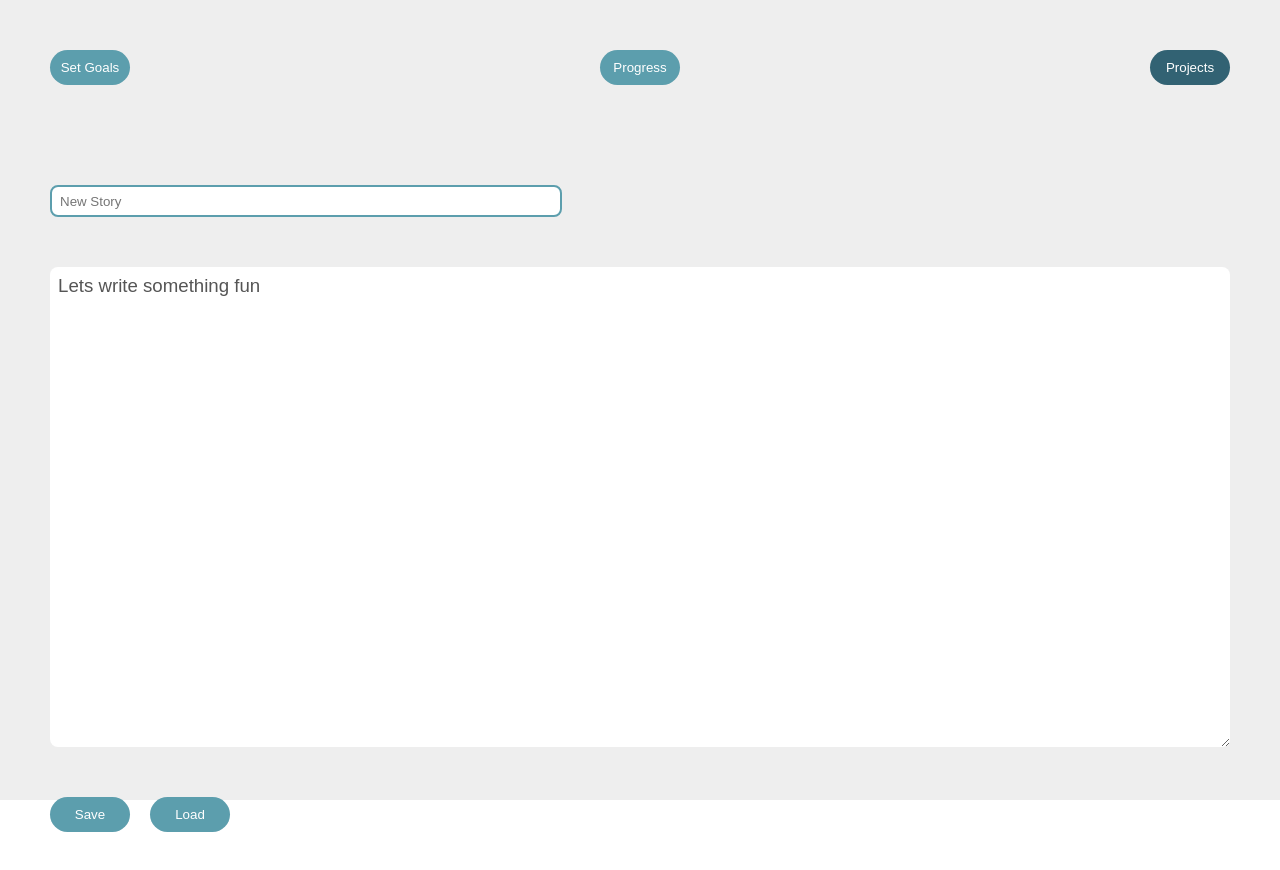
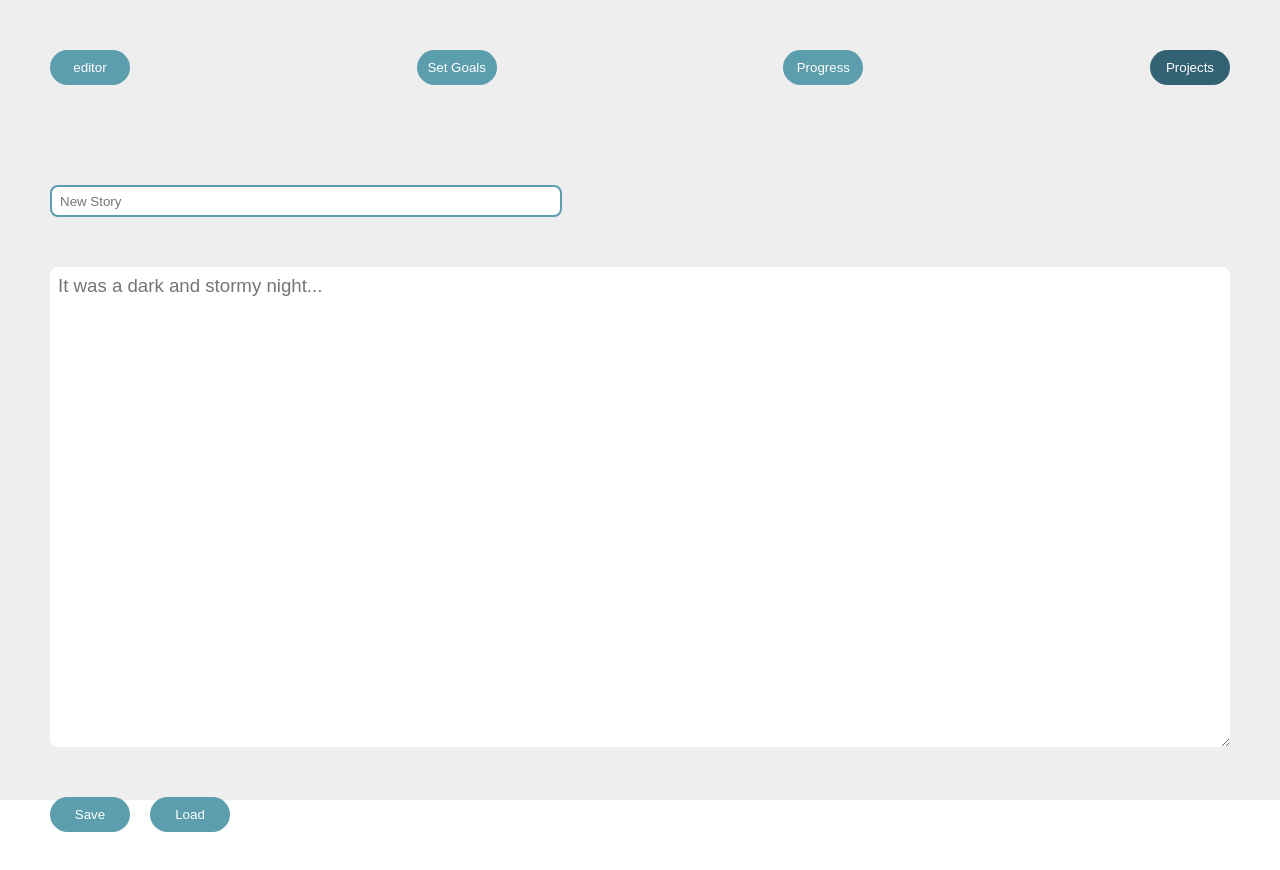
Before and after one commit to Timo-Thees/Capstone, a Next.js app: page / in a window 1280 px wide. Shown: the top 870 px of the page. Built offline with nearby package versions, Linux system fonts and the light colour scheme.

Commit message:
add myProjects page, navigation between myProjects and editor

```diff
--- a/components/Editor.js
+++ b/components/Editor.js
@@ -2,14 +2,13 @@ import styled from "styled-components";
 import {TitleField, TextField} from "./Textfields";
 import {Button} from "./Button";
 
-export default function Editor({saveText, page}) {
+export default function Editor({saveProjects, handleChangePage}) {
   const handleSave = event => {
     event.preventDefault();
     const title = event.target.title.value;
     const text = event.target.text.value;
-    saveText(title, text);
+    saveProjects(title, text);
   };
-  if (page === "editor") {
   return (
     <div>
       <Form onSubmit={handleSave}>
@@ -23,19 +22,14 @@ export default function Editor({saveText, page}) {
           name="text"
           id="text"
           placeholder="It was a dark and stormy night..."
-          >
-            Lets write something fun
-          </TextField>
+        ></TextField>
         <ButtonContainer>
           <Button type="submit">Save</Button>
-            <Button>Load</Button>
+          <Button onClick={() => handleChangePage("my projects")}>Load</Button>
         </ButtonContainer>
       </Form>
     </div>
   );
-  } else {
-    return;
-  }
 }
 
 const Form = styled.form`
--- a/components/Navigation.js
+++ b/components/Navigation.js
@@ -5,6 +5,7 @@ import {ActiveButton} from "./Button";
 export default function Navigation({handleChangePage, page}) {
   return (
     <Nav>
+      <Button>{page}</Button>
       {page === "goals" ? (
         <ActiveButton onClick={() => handleChangePage("goals")}>
           Set Goals
--- a/pages/index.js
+++ b/pages/index.js
@@ -6,10 +6,10 @@ import Projects from "../components/Projects";
 import {useState} from "react";
 import styled from "styled-components";
 
-function saveText(title = "Unnamed Document", text) {
-  const saveItem = {title: title, text: text};
-  localStorage.setItem("writeNow save files", JSON.stringify(saveItem));
-}
+// function saveText(title = "Unnamed Document", text) {
+//   const saveItem = {title: title, text: text};
+//   localStorage.setItem("writeNow save files", JSON.stringify(saveItem));
+// }
 
 export default function Home() {
   const [page, setPage] = useState("editor");
@@ -25,8 +25,19 @@ export default function Home() {
       <Navigation handleChangePage={handleChangePage} page={page} />
       {page === "goals" ? <SetGoals /> : <></>}
       {page === "progress" ? <Progress /> : <></>}
-      {page === "my projects" ? <Projects myProjects={myProjects} /> : <></>}
-      {page === "editor" ? <Editor saveText={saveText} page={page} /> : <></>}
+      {page === "my projects" ? (
+        <Projects myProjects={myProjects} handleChangePage={handleChangePage} />
+      ) : (
+        <></>
+      )}
+      {page === "editor" ? (
+        <Editor
+          saveProjects={saveProjects}
+          handleChangePage={handleChangePage}
+        />
+      ) : (
+        <></>
+      )}
     </Body>
   );
 }
```
Lines whose indentation alone changed are shown as unchanged.
